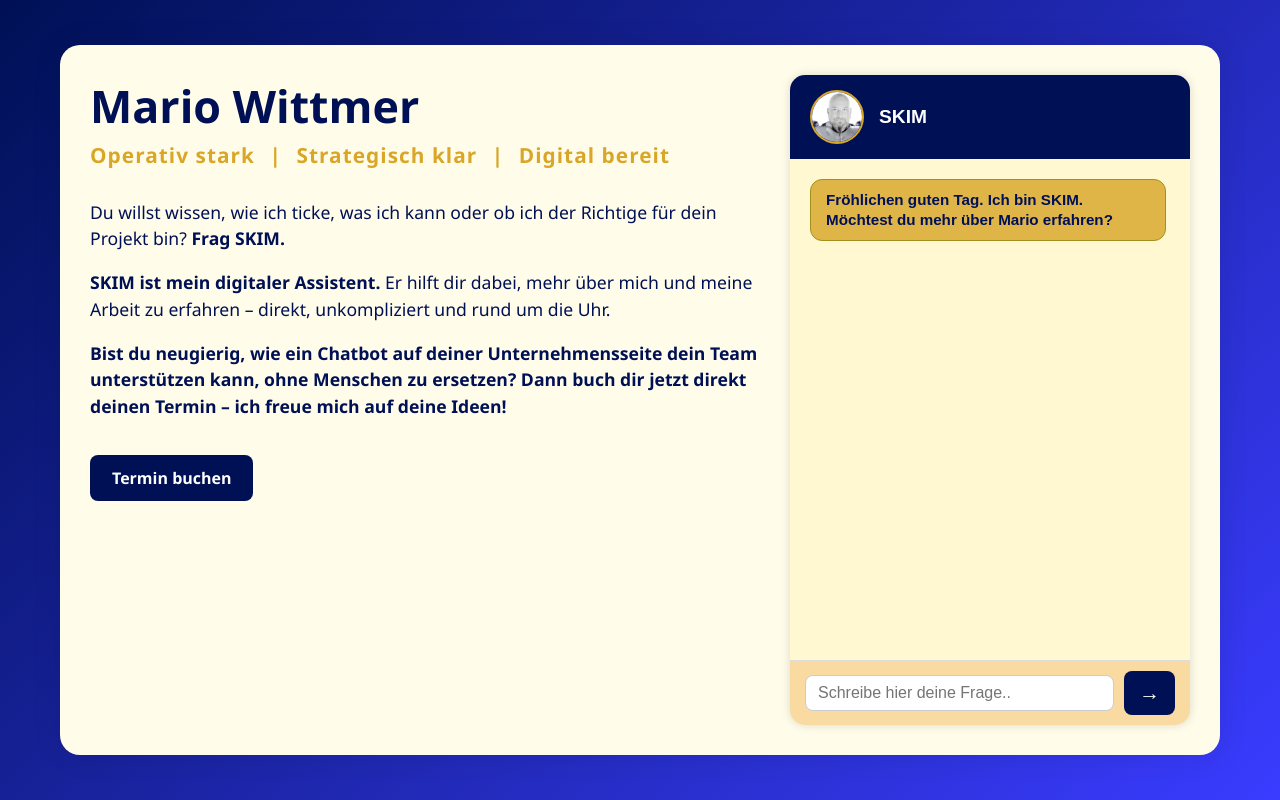
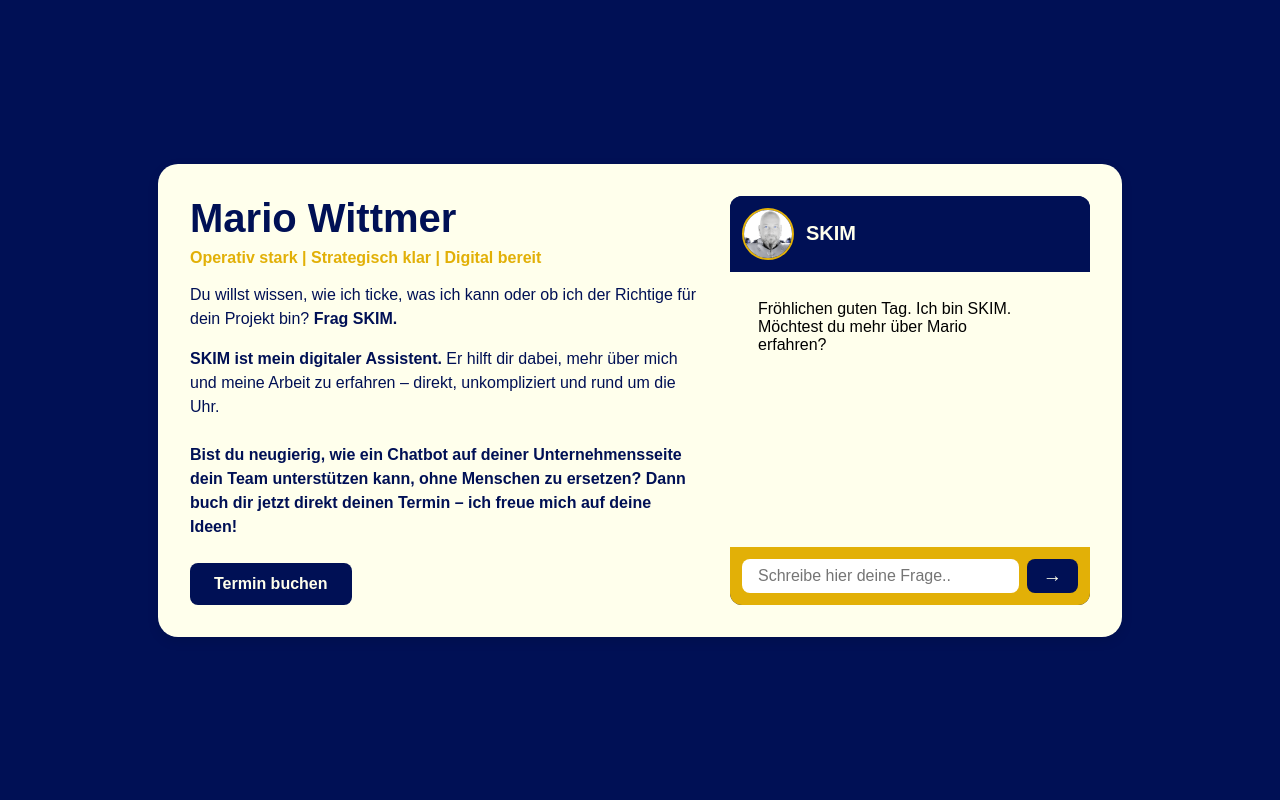
Before and after one commit to SuperKIMario/chatbot-frontend, a website: page index.html in a window 1280 px wide. Drawn offline with Linux system fonts and the light colour scheme.

Commit message:
Update index.html

```diff
--- a/index.html
+++ b/index.html
@@ -3,188 +3,74 @@
 <head>
   <meta charset="UTF-8" />
   <meta name="viewport" content="width=device-width, initial-scale=1" />
-  <title>Mario Wittmer – SKIM Chatbot</title>
+  <title>SKIM – Mario Wittmer</title>
   <style>
-    body {
-      margin: 0;
-      padding: 0;
-      display: flex;
-      justify-content: center;
-      align-items: center;
-      min-height: 100vh;
-      background: linear-gradient(135deg, #001055, #3a3cff);
-      font-family: "Segoe UI", Tahoma, Geneva, Verdana, sans-serif;
+    body { margin:0; padding:0; font-family:Poppins, sans-serif;
+      background: #001055; display:flex; justify-content:center; align-items:center; min-height:100vh;
     }
-    .container {
-      background: #fffdea;
-      border-radius: 20px;
-      padding: 30px;
-      max-width: 1100px;
-      width: 95vw;
-      min-height: 650px;
-      display: flex;
-      gap: 30px;
-      box-shadow: 0 0 30px rgba(0,0,0,0.1);
-      color: #001055;
+    #container {
+      background:#ffffec; border-radius:20px; padding:2rem; display:flex;
+      max-width:90vw; width:900px; box-shadow:0 4px 12px rgba(0,0,0,0.1);
     }
-    .info {
-      flex: 2;
+    #text-section { flex:1; padding-right:2rem; }
+    #text-section h1 { margin:0; font-size:2.5rem; color:#001055; }
+    #text-section .claim { color:#e2b007; font-weight:600; margin:0.5rem 0; }
+    #text-section p { line-height:1.5; color:#001055; }
+    #text-section a { color:#001055; font-weight:700; text-decoration:none; }
+    #text-section a:hover { text-decoration:underline; }
+    #text-section #curious { margin:1.5rem 0; font-weight:700; }
+    #text-section #btn-appointment {
+      display:inline-block; background:#001055; color:#ffffec; padding:0.75rem 1.5rem;
+      border-radius:8px; text-decoration:none; font-weight:600;
     }
-    .info h1 {
-      font-size: 2.8rem;
-      margin: 0;
+    #chat-section { width:360px; background:#001055; border-radius:12px; overflow:hidden; display:flex; flex-direction:column; }
+    #chat-header { background:#001055; padding:0.75rem; display:flex; align-items:center; }
+    #chat-header img { width:48px; height:48px; border-radius:50%; margin-right:0.75rem; border:2px solid #e2b007; }
+    #chat-header h2 { margin:0; color:#ffffec; font-size:1.25rem; }
+    #chat { flex:1; background:#ffffec; padding:1rem; overflow-y:auto; }
+    .message { margin-bottom:0.75rem; padding:0.75rem; border-radius:8px; max-width:85%; }
+    .bot-init { background:#e2b007; color:#001055; }
+    .bot { background:#fbd28f; color:#001055; }
+    .user { background:#fff; color:#001055; border:1px solid #001055; margin-left:auto; }
+    #input-area { display:flex; padding:0.75rem; background:#e2b007; }
+    #userInput {
+      flex:1; padding:0.5rem 1rem; border-radius:8px; border:none; outline:none;
+      font-size:1rem; font-family:inherit;
     }
-    .info h2 {
-      margin: 5px 0 30px;
-      font-size: 1.3rem;
-      font-weight: 700;
-      color: #d9a627;
-      letter-spacing: 0.05em;
-    }
-    .info h2 span {
-      margin: 0 8px;
-    }
-    .info p {
-      margin-bottom: 1rem;
-      font-size: 1.1rem;
-      line-height: 1.5;
-    }
-    .info strong {
-      font-weight: 700;
-    }
-    #btn-appointment {
-      display: inline-block;
-      background: #001055;
-      color: #fff;
-      padding: 12px 22px;
-      border-radius: 8px;
-      font-weight: 700;
-      text-decoration: none;
-      margin-top: 20px;
-      transition: background 0.3s ease;
-    }
-    #btn-appointment:hover {
-      background: #0b1a7a;
-    }
-    .chat-container {
-      flex: 1.3;
-      max-width: 400px;
-      background: #fff8d0;
-      border-radius: 15px;
-      display: flex;
-      flex-direction: column;
-      overflow: hidden;
-      box-shadow: 0 0 10px rgba(0,0,0,0.15);
-      font-family: Arial, sans-serif;
-    }
-    .chat-header {
-      background: #001055;
-      color: #fff;
-      padding: 15px 20px;
-      display: flex;
-      align-items: center;
-      gap: 15px;
-      font-weight: 700;
-      font-size: 1.2rem;
-    }
-    .chat-header img {
-      width: 50px;
-      height: 50px;
-      border-radius: 50%;
-      border: 2px solid #d9a627;
-    }
-    .chat-messages {
-      flex: 1;
-      overflow-y: auto;
-      padding: 20px;
-      font-size: 0.95rem;
-    }
-    .message {
-      max-width: 90%;
-      margin-bottom: 15px;
-      padding: 10px 15px;
-      border-radius: 12px;
-      line-height: 1.3;
-      word-wrap: break-word;
-    }
-    .system-message {
-      background: #d9a627cc;
-      border: 1px solid #a38f20;
-      font-weight: 700;
-      color: #001055;
-      margin: 0 0 20px;
-    }
-    .user {
-      background: #f4c47bcc;
-      align-self: flex-start;
-    }
-    .bot {
-      background: #d29f1dcc;
-      border: 1px solid #a27712;
-      align-self: flex-start;
-      font-weight: 700;
-    }
-    .chat-input-area {
-      display: flex;
-      align-items: center;
-      gap: 10px;
-      padding: 10px 15px;
-      background: #f4c47b88;
-      border-top: 1px solid #ddd;
-    }
-    .chat-input-area input {
-      flex: 1;
-      padding: 8px 12px;
-      border: 1px solid #ccc;
-      border-radius: 8px;
-      font-size: 1rem;
-      outline: none;
-    }
-    .chat-input-area button {
-      background: #001055;
-      border: none;
-      color: #fff;
-      padding: 10px 15px;
-      font-size: 1.3rem;
-      border-radius: 8px;
-      cursor: pointer;
-      transition: background 0.3s ease;
-    }
-    .chat-input-area button:hover {
-      background: #0b1a7a;
+    #sendBtn {
+      background:#001055; color:#ffffec; border:none; margin-left:0.5rem;
+      padding:0 1rem; border-radius:8px; cursor:pointer; font-size:1.2rem;
     }
   </style>
 </head>
 <body>
-  <div class="container">
-    <section class="info">
+  <div id="container">
+    <section id="text-section">
       <h1>Mario Wittmer</h1>
-      <h2>
-        Operativ stark <span>|</span>
-        Strategisch klar <span>|</span>
-        Digital bereit
-      </h2>
-      <p>Du willst wissen, wie ich ticke, was ich kann oder ob ich der Richtige für dein Projekt bin? <strong>Frag SKIM.</strong></p>
+      <div class="claim">Operativ stark | Strategisch klar | Digital bereit</div>
+      <p>Du willst wissen, wie ich ticke, was ich kann oder ob ich der Richtige für dein Projekt bin? <a href="#" onclick="focusChat()">Frag SKIM.</a></p>
       <p><strong>SKIM ist mein digitaler Assistent.</strong> Er hilft dir dabei, mehr über mich und meine Arbeit zu erfahren – direkt, unkompliziert und rund um die Uhr.</p>
-      <p><strong>Bist du neugierig, wie ein Chatbot auf deiner Unternehmensseite dein Team unterstützen kann, ohne Menschen zu ersetzen? Dann buch dir jetzt direkt deinen Termin – ich freue mich auf deine Ideen!</strong></p>
-      <a id="btn-appointment"
-         href="https://calendly.com/mariowittmer/vereinbaren-sie-jetzt-einfach-einen-termin-mit-mir"
-         target="_blank" rel="noopener noreferrer">
-        Termin buchen
-      </a>
+      <p id="curious">Bist du neugierig, wie ein Chatbot auf deiner Unternehmensseite dein Team unterstützen kann, ohne Menschen zu ersetzen? Dann buch dir jetzt direkt deinen Termin – ich freue mich auf deine Ideen!</p>
+      <a id="btn-appointment" href="https://calendly.com/mariowittmer/vereinbaren-sie-jetzt-einfach-einen-termin-mit-mir" target="_blank" rel="noopener">Termin buchen</a>
     </section>
-    <section class="chat-container">
-      <header class="chat-header">
-        <img src="avatar.png" alt="SKIM Avatar" />
-        SKIM
-      </header>
-      <div id="chat" class="chat-messages"></div>
-      <div class="chat-input-area">
-        <input type="text" id="userInput" placeholder="Schreibe hier deine Frage.." autocomplete="off" />
-        <button id="sendBtn" aria-label="Senden">→</button>
+    <section id="chat-section">
+      <div id="chat-header">
+        <img src="avatar.png" alt="SKIM Avatar">
+        <h2>SKIM</h2>
+      </div>
+      <div id="chat"></div>
+      <div id="input-area">
+        <input type="text" id="userInput" placeholder="Schreibe hier deine Frage.." />
+        <button id="sendBtn">→</button>
       </div>
     </section>
   </div>
+
   <script src="chat.js"></script>
+  <script>
+    function focusChat(){
+      document.getElementById('userInput').focus();
+    }
+  </script>
 </body>
 </html>
```
